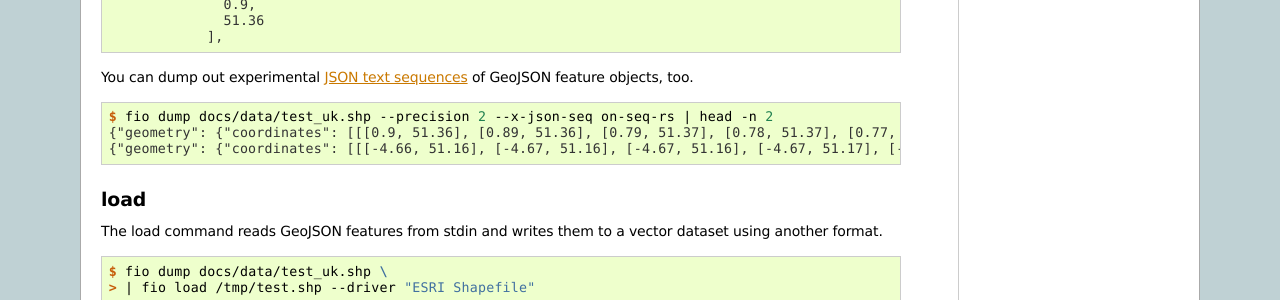
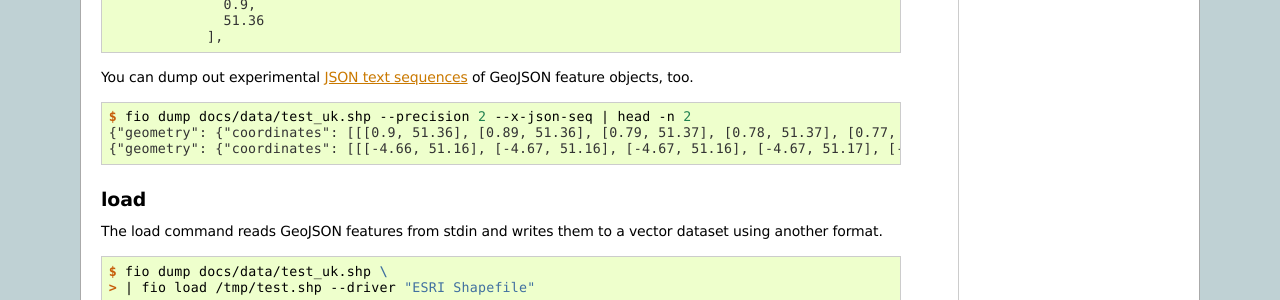
Before and after one commit to Toblerity/Fiona, a Sphinx documentation site: the page built from docs/cli.rst, in a window 1280 px wide. Shown: the part 1333-1633 px from the top of the page. Built offline with Sphinx 7.4.7, drawn with Linux system fonts in a browser that asks for light colours; pages that are not in the unit, such as notebooks, are missing from menus.

Commit message:
Fix typo in docs.

```diff
--- a/docs/cli.rst
+++ b/docs/cli.rst
@@ -96,7 +96,7 @@ feature objects, too.
 
 .. code-block:: console
 
-    $ fio dump docs/data/test_uk.shp --precision 2 --x-json-seq on-seq-rs | head -n 2
+    $ fio dump docs/data/test_uk.shp --precision 2 --x-json-seq | head -n 2
     {"geometry": {"coordinates": [[[0.9, 51.36], [0.89, 51.36], [0.79, 51.37], [0.78, 51.37], [0.77, 51.38], [0.76, 51.38], [0.75, 51.39], [0.74, 51.4], [0.73, 51.41], [0.74, 51.43], [0.75, 51.44], [0.76, 51.44], [0.79, 51.44], [0.89, 51.42], [0.9, 51.42], [0.91, 51.42], [0.93, 51.4], [0.94, 51.39], [0.94, 51.38], [0.95, 51.38], [0.95, 51.37], [0.95, 51.37], [0.94, 51.37], [0.9, 51.36], [0.9, 51.36]]], "type": "Polygon"}, "id": "0", "properties": {"AREA": 244820.0, "CAT": 232.0, "CNTRY_NAME": "United Kingdom", "FIPS_CNTRY": "UK", "POP_CNTRY": 60270708.0}, "type": "Feature"}
     {"geometry": {"coordinates": [[[-4.66, 51.16], [-4.67, 51.16], [-4.67, 51.16], [-4.67, 51.17], [-4.67, 51.19], [-4.67, 51.19], [-4.67, 51.2], [-4.66, 51.2], [-4.66, 51.19], [-4.65, 51.16], [-4.65, 51.16], [-4.65, 51.16], [-4.66, 51.16]]], "type": "Polygon"}, "id": "1", "properties": {"AREA": 244820.0, "CAT": 232.0, "CNTRY_NAME": "United Kingdom", "FIPS_CNTRY": "UK", "POP_CNTRY": 60270708.0}, "type": "Feature"}
 
```
